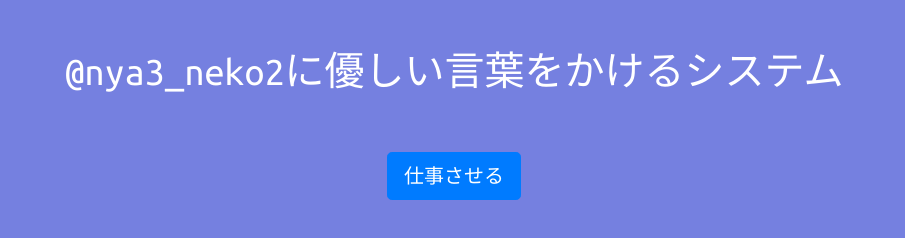
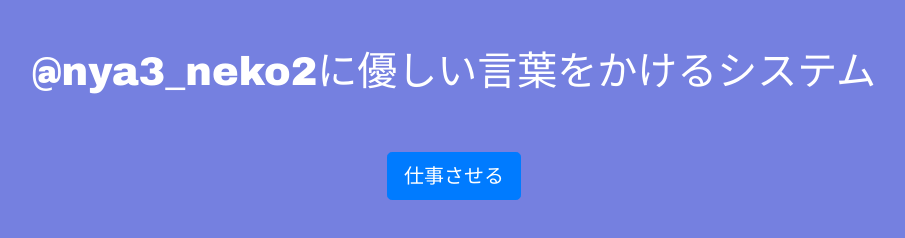
Before and after one commit to nyanko3141592/nyanko3141592.github.io, a plain HTML site: page task/index.html in a window 1280 px wide. Shown: the whole page, without its empty margins (186-1091 px from the left). Drawn offline with nearby package versions, Linux system fonts and the light colour scheme.

Commit message:
文字変更

```diff
--- a/task/index.html
+++ b/task/index.html
@@ -16,7 +16,7 @@
 body {
   display: -ms-flexbox;
   display: flex;
-  font-family: 'Ubuntu Mono', monospace;
+  font-family: 'arial black';
   color: #ffffff;
 }
   </style>
```
